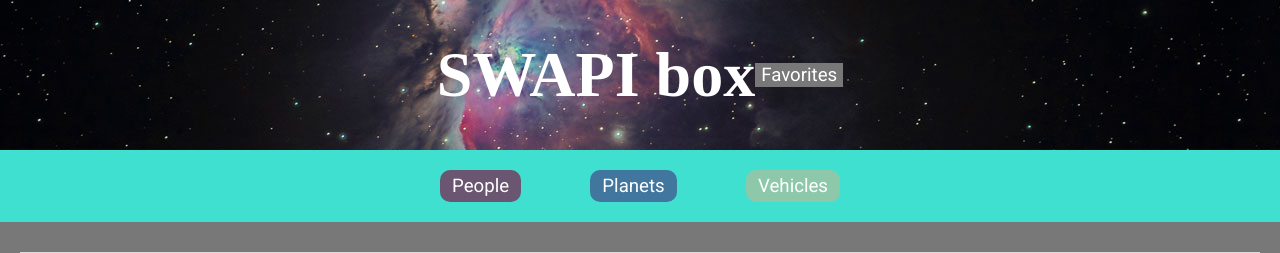
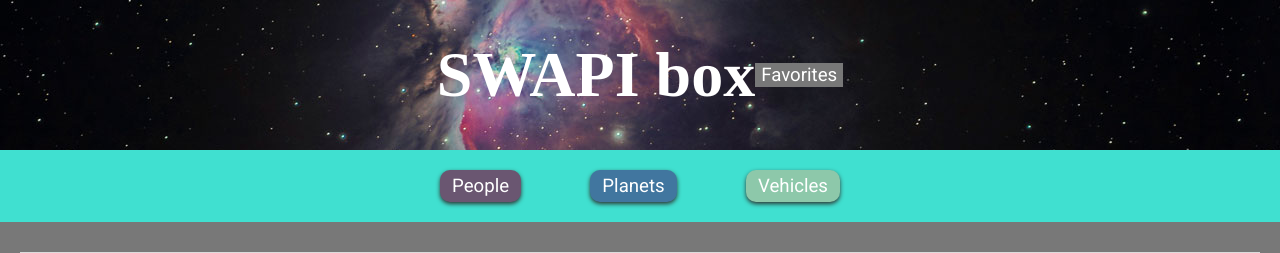
Before and after one commit to soytjan/swapi-box, a React (Create React App) app: page / in a window 1280 px wide. Shown: the top 253 px of the page. Built offline with nearby package versions, Linux system fonts and the light colour scheme; a web font is replaced by a local one.

Commit message:
Add in drop shadow to Nav buttons

```diff
--- a/src/components/Nav/Nav.css
+++ b/src/components/Nav/Nav.css
@@ -3,7 +3,8 @@ nav {
   padding: 20px 0; }
   nav button {
     padding: 5px 12px;
-    border-radius: 10px; }
+    border-radius: 10px;
+    box-shadow: 0 2px 4px #2E3532; }
 
 .btn-box {
   width: 400px;
--- a/src/components/Nav/Nav.scss
+++ b/src/components/Nav/Nav.scss
@@ -6,6 +6,7 @@ nav {
   button {
     padding: 5px 12px;
     border-radius: 10px;
+    box-shadow: 0 2px 4px $btn-shadow;
   }
 }
 
```
